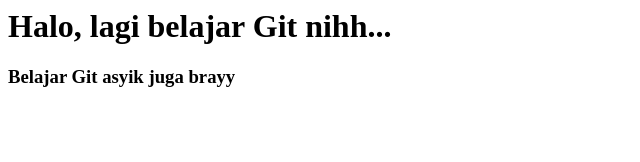
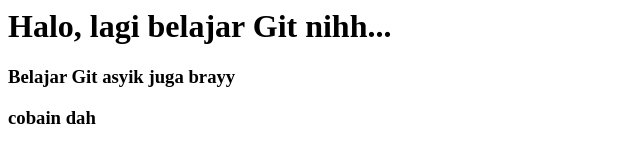
Before and after one commit to banuban/belajar-git, a plain HTML site: page index.html in a window 1280 px wide. Shown: the whole page, without its empty margins (0-640 px from the left). Drawn offline with Linux system fonts and the light colour scheme.

Commit message:
edit lagi file index.html

```diff
--- a/index.html
+++ b/index.html
@@ -4,5 +4,6 @@
 	<body>
 		<h1>Halo, lagi belajar Git nihh...</h1>
 		<h3>Belajar Git asyik juga brayy</h3>
+		<h3>cobain dah</h3>
 	</body>
 </html>
```
